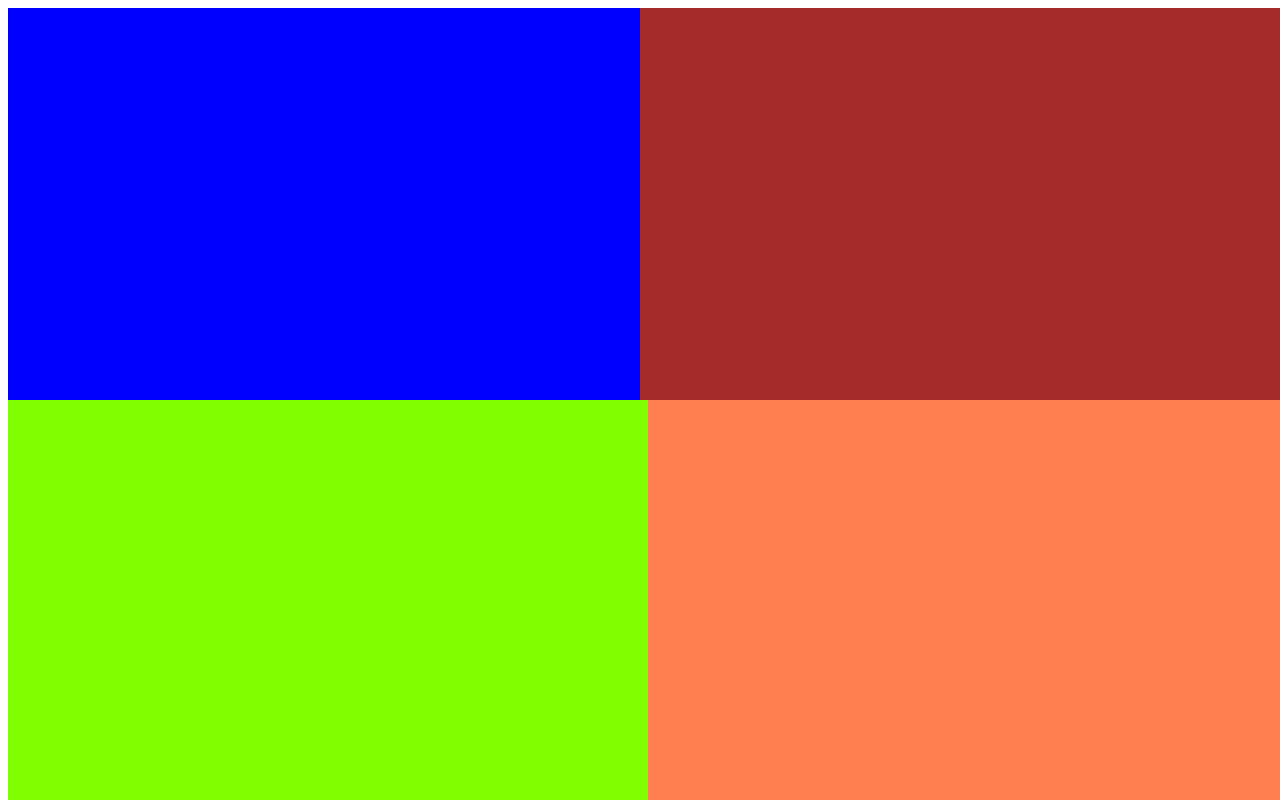
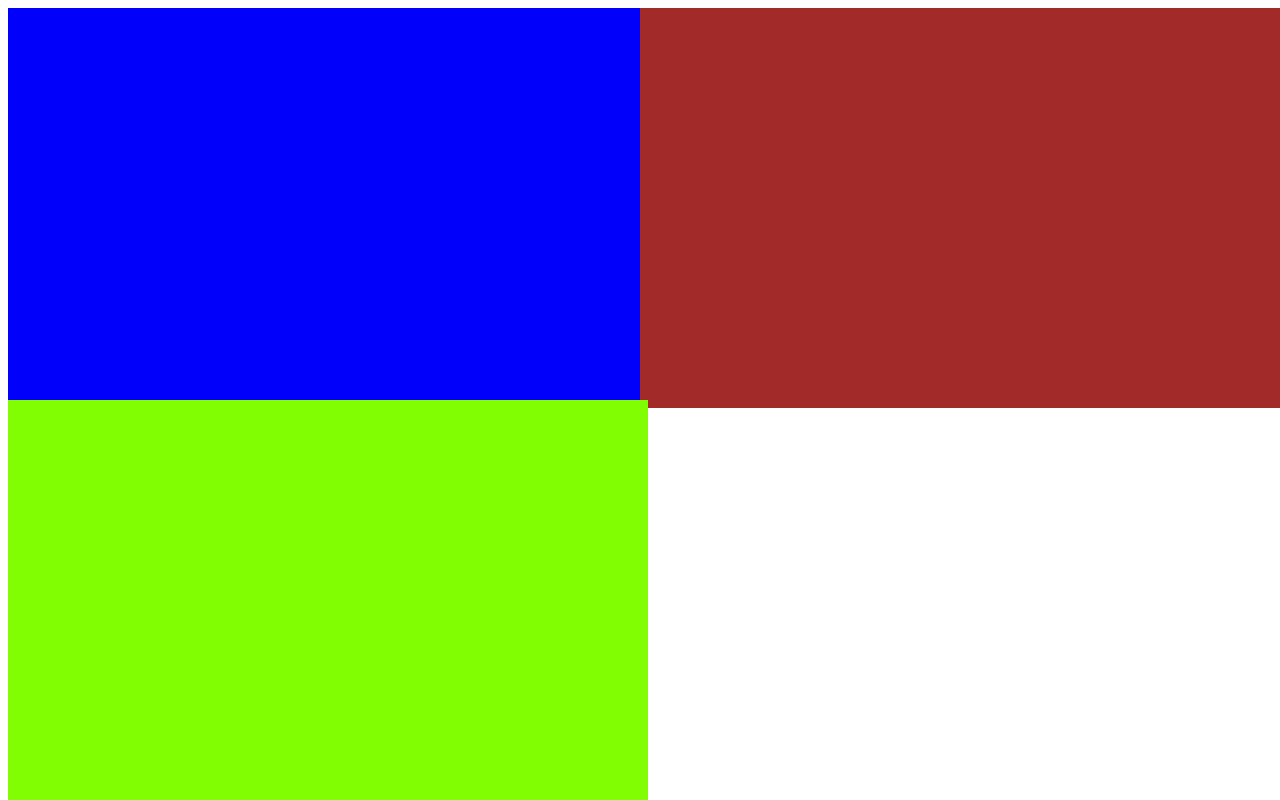
Before and after one commit to Deveckor/sesion_4, a plain HTML site: page practica_1.html in a window 1280 px wide. Drawn offline with Linux system fonts and the light colour scheme.

Commit message:
Retiro de: #contenedor-tres y div con id

```diff
--- a/practica_1.html
+++ b/practica_1.html
@@ -22,15 +22,6 @@
             height: 50%;
 
         }
-        #contenedor-tres{
-            background-color:coral;
-            position: absolute;
-            right: 0;
-            bottom: 0;
-            width: 50%;
-            height: 50%;
-
-        }
         #contenedor-cuatro{
             background-color:chartreuse;
             position: absolute;
@@ -45,7 +36,7 @@
 <body>
     <div id="contenedor-uno"></div>
     <div id="contenedor-dos"></div>
-    <div id="contenedor-tres"></div>
+
     <div id="contenedor-cuatro"></div>
 </body>
 </html>
```
